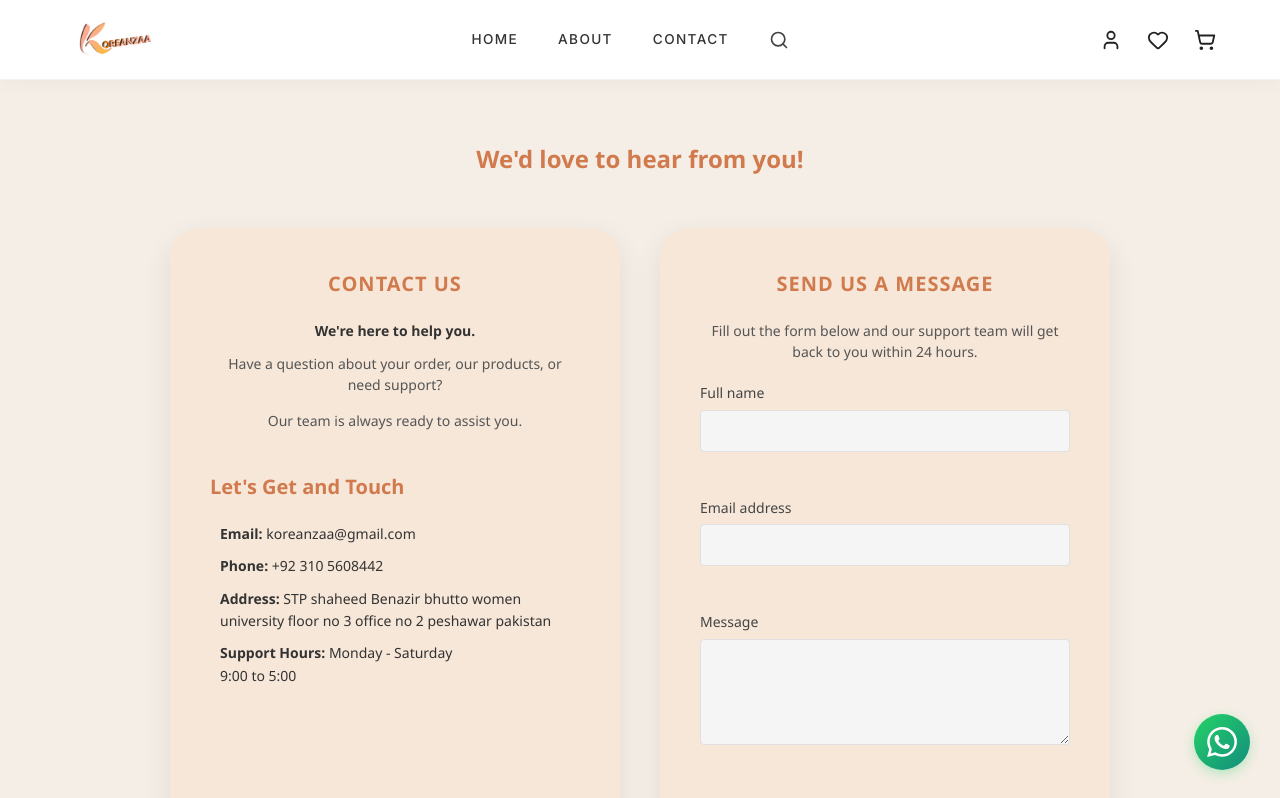
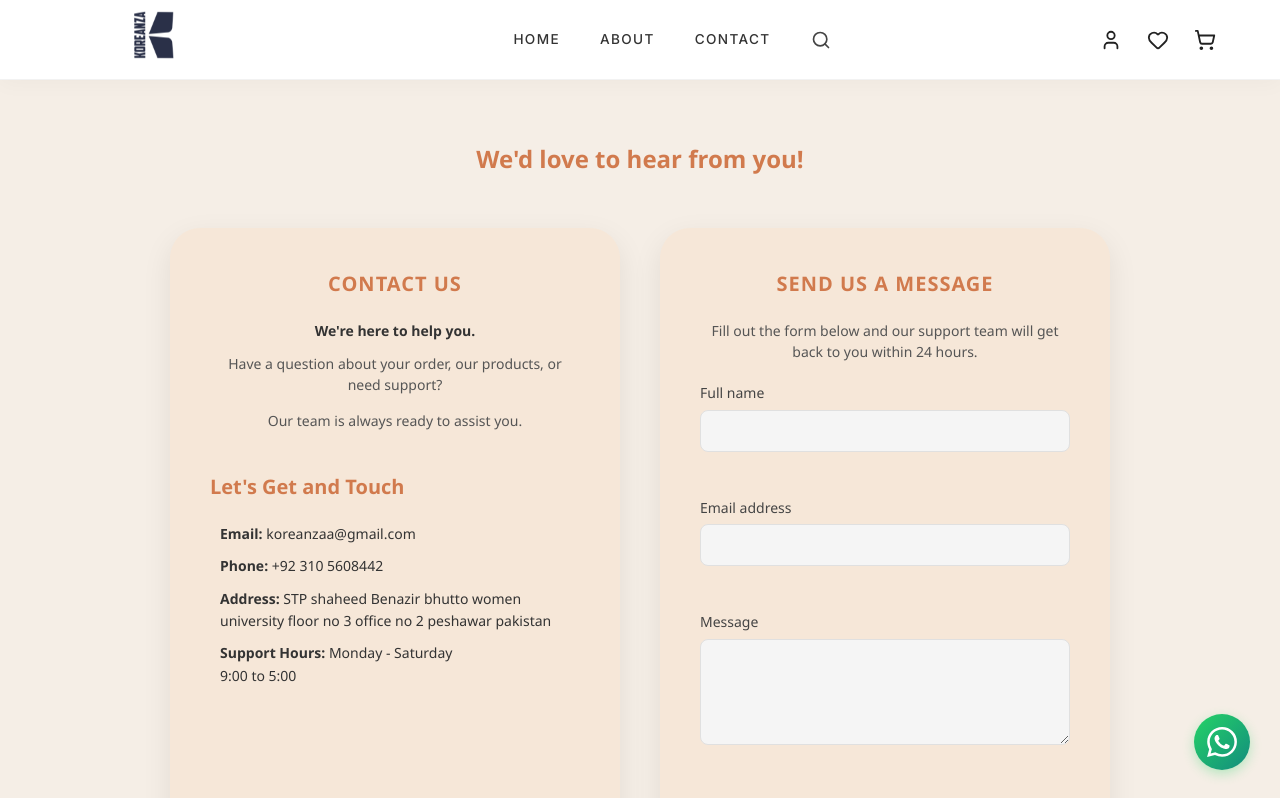
Before and after one commit to SyedMamoorShah12/koreanza-update, a React (Vite) app: page /contact in a window 1280 px wide. Shown: the top 798 px of the page. Built offline with nearby package versions, Linux system fonts and the light colour scheme.

Commit message:
Logo changed

```diff
--- a/src/Components/Navbar.css
+++ b/src/Components/Navbar.css
@@ -33,7 +33,7 @@
 }
 
 .logo-img {
-  height: 50px;
+  height: 180px;
   /* Refined size */
   width: auto;
   object-fit: contain;
--- a/src/Components/Navbar.jsx
+++ b/src/Components/Navbar.jsx
@@ -4,7 +4,7 @@ import { Search, User, Heart, ShoppingCart } from "lucide-react";
 import "./Navbar.css";
 
 import { useShop } from "../context/ShopContext";
-import logo from "../assets/Images/koreanza_logo.jpg";
+import logo from "../assets/Images/logo.png";
 
 const Navbar = () => {
   const [searchOpen, setSearchOpen] = useState(false);
--- a/src/pages/ContactPage.css
+++ b/src/pages/ContactPage.css
@@ -109,6 +109,7 @@
   padding: 12px;
   border-radius: 4px;
   font-size: 14px;
+  border-radius: 8px;
 }
 
 .send-btn {
```
Also changed, not shown: src/assets/Images/logo.png (added).
